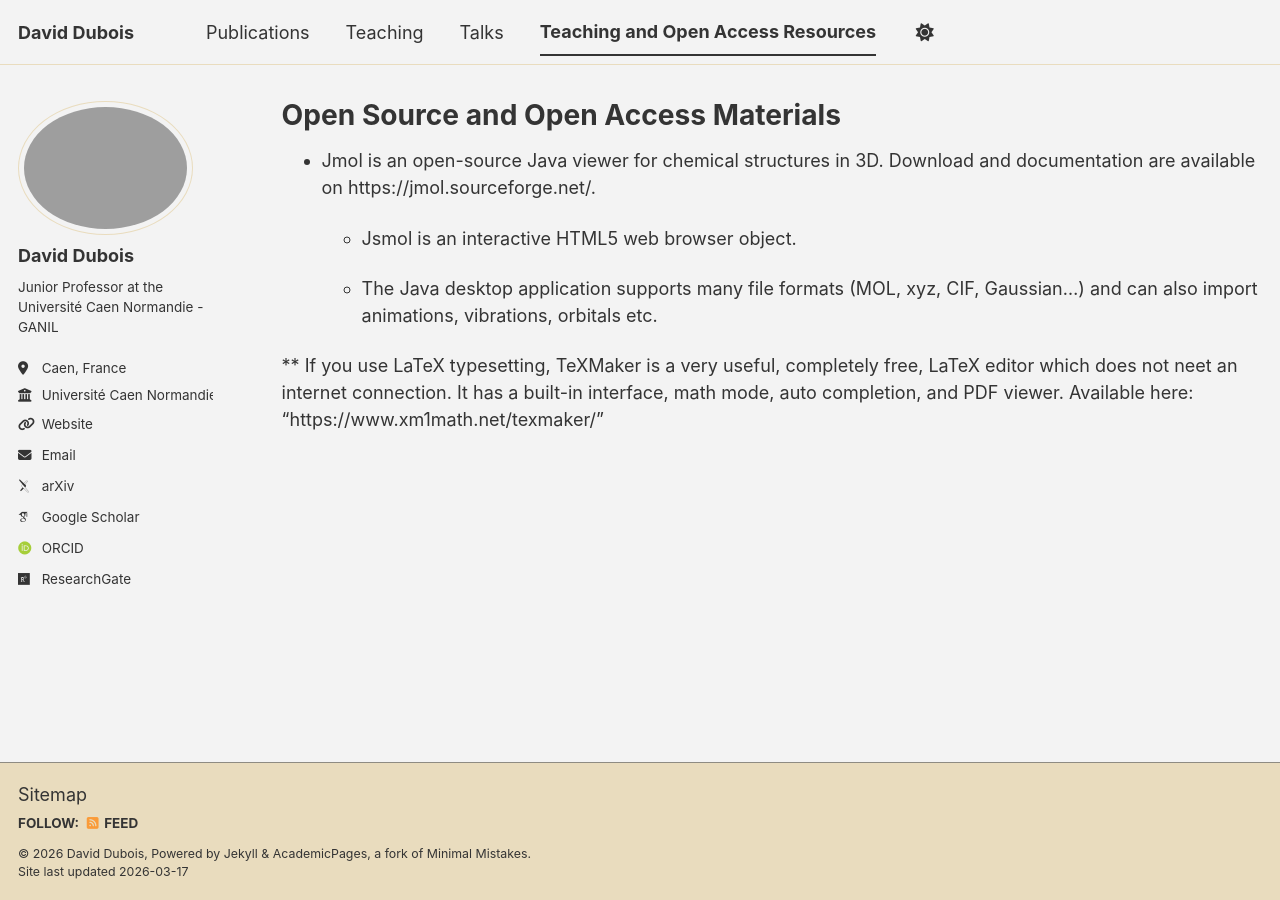
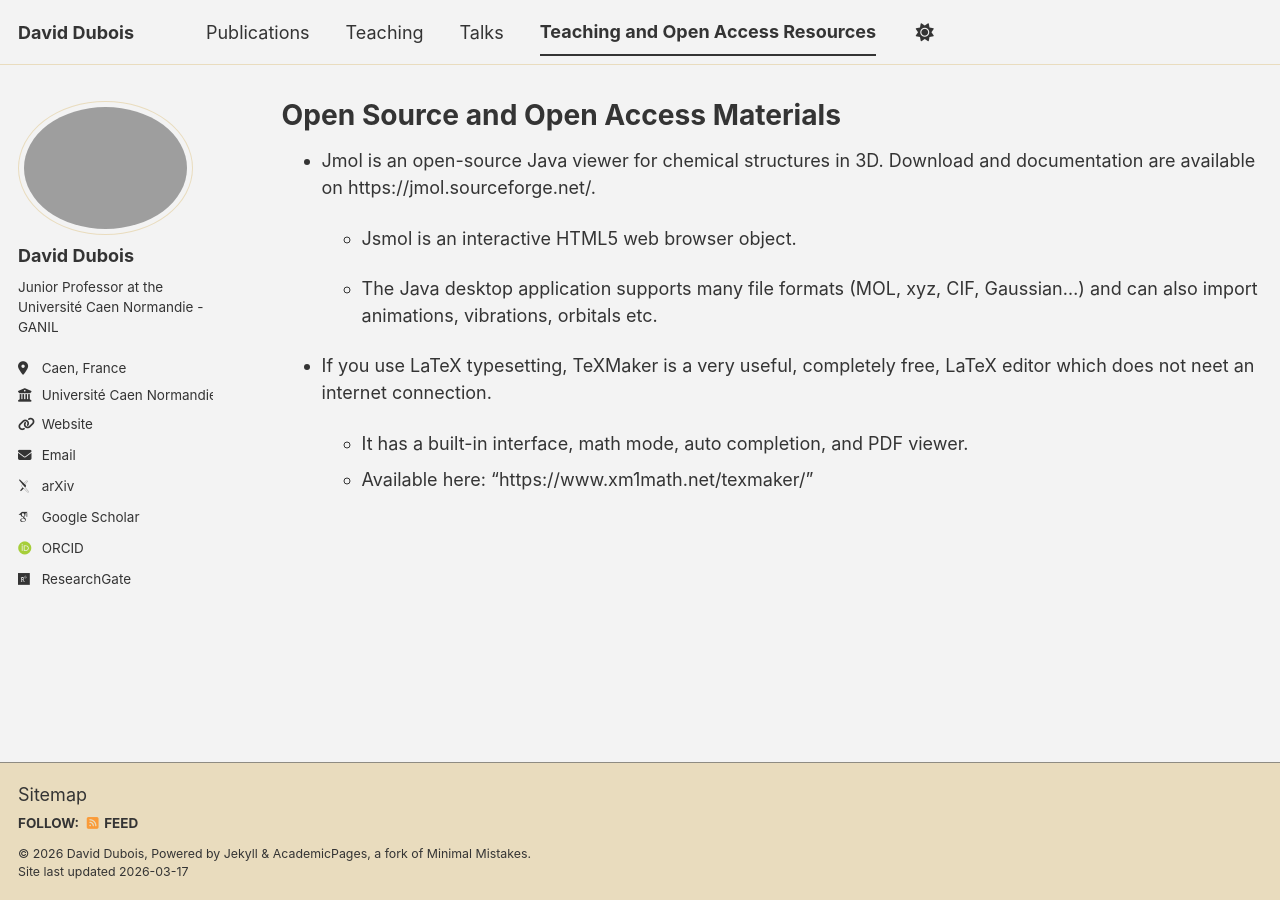
Before and after one commit to daviddubois5/daviddubois, a Jekyll site: the page built from _pages/cv.md, in a window 1280 px wide. Built offline with Jekyll 4.4.1, drawn with Linux system fonts in a browser that asks for light colours; some web fonts are replaced; a script bundle is joined from its source files by our own code; library files that are not in the unit come from our copies.

Commit message:
Update cv.md

```diff
--- a/_pages/cv.md
+++ b/_pages/cv.md
@@ -16,4 +16,6 @@
   * The Java desktop application supports many file formats (MOL, xyz, CIF, Gaussian...) and can also import animations, vibrations, orbitals etc.
 
 
-** If you use LaTeX typesetting, TeXMaker is a very useful, completely free, LaTeX editor which does not neet an internet connection.  It has a built-in interface, math mode, auto completion, and PDF viewer. Available here: "https://www.xm1math.net/texmaker/"
+* If you use LaTeX typesetting, TeXMaker is a very useful, completely free, LaTeX editor which does not neet an internet connection.
+  * It has a built-in interface, math mode, auto completion, and PDF viewer.
+  * Available here: "https://www.xm1math.net/texmaker/"
```
